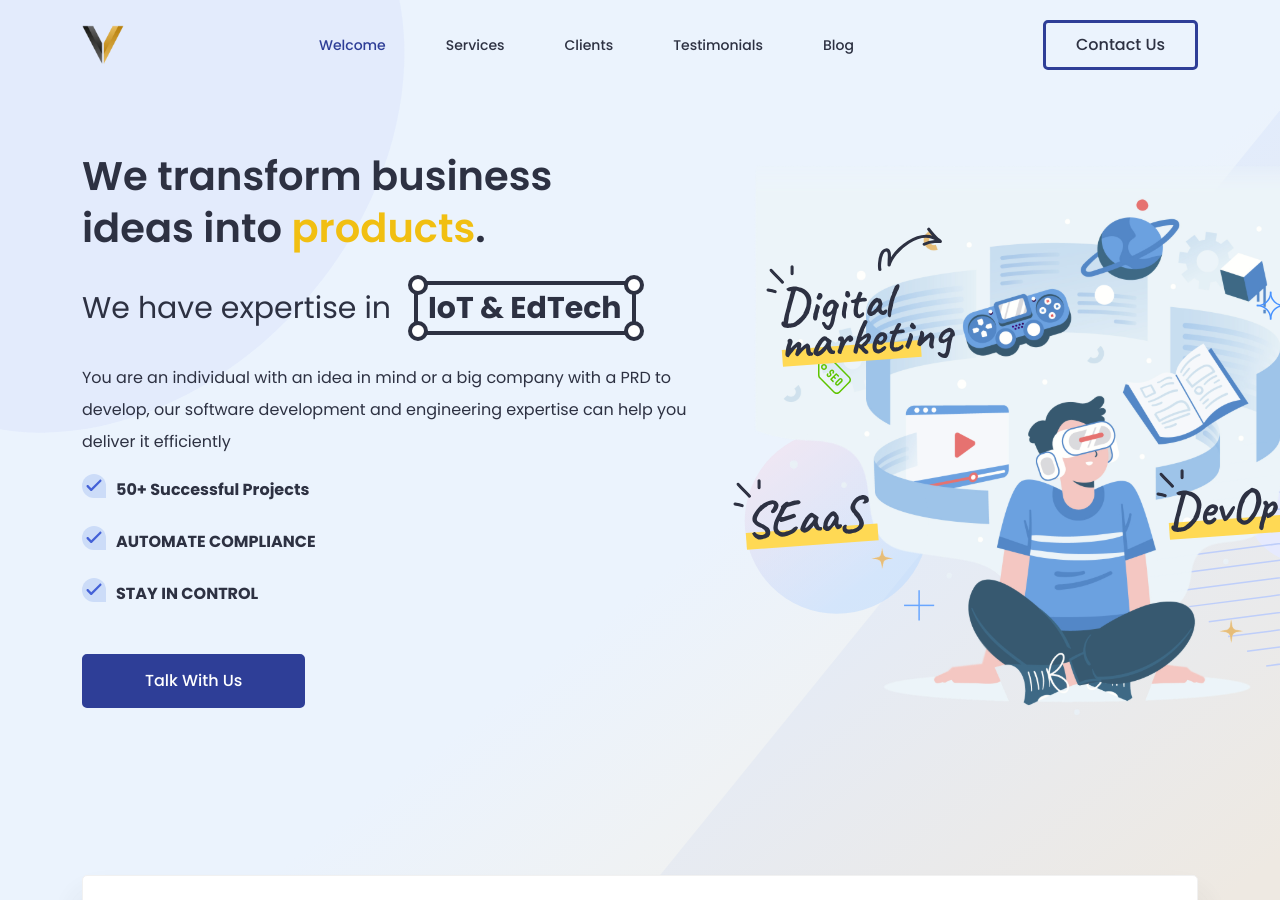
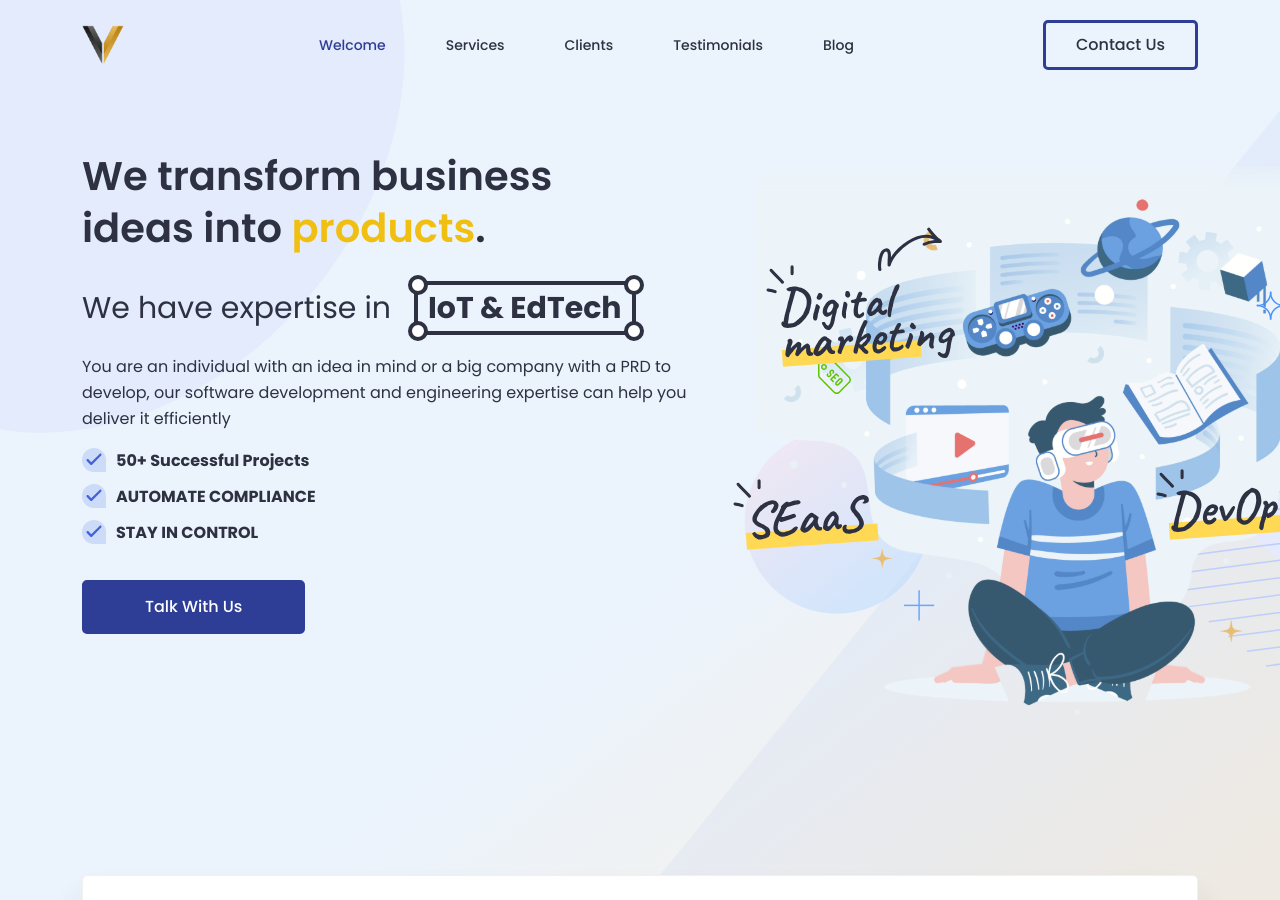
Before and after one commit to webuimaker/vs-2024, a Jekyll site: the page built from index.markdown, in a window 1280 px wide and 900 px high. Built offline with Jekyll 4.4.1, drawn with Linux system fonts in a browser that asks for light colours.

Commit message:
updated css

```diff
--- a/_sass/hero.scss
+++ b/_sass/hero.scss
@@ -49,8 +49,8 @@ section {
         font-size: 16px;
         color: $dark;
         max-width: 510px;
-        line-height: 32px;
-        margin-top: 1rem;
+        line-height: 26px;
+        margin-top: 0.5rem;
     }
 
     h1{
@@ -169,7 +169,7 @@ section {
             padding-left: 10px;
         }
         .bullet-points{
-            margin-bottom: 20px;
+            margin-bottom: 10px;
             font-weight: 700;
         }
     }
```
